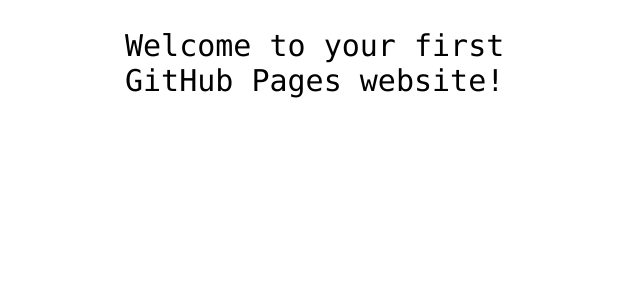
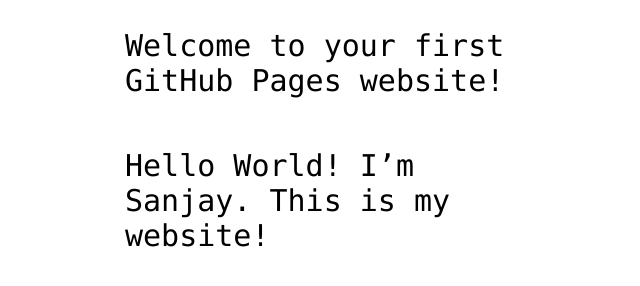
Before and after one commit to smkdev07/hello-world, a plain HTML site: page index.html in a window 1280 px wide. Shown: the part 360-646 px from the top of the page, without its empty margins (315-955 px from the left). Drawn offline with Linux system fonts and the light colour scheme.

Commit message:
Update index.html

```diff
--- a/index.html
+++ b/index.html
@@ -13,6 +13,6 @@
 
 <!-- Change this code here by copy and pasting your template on line 15 -->
 <p>Welcome to your first GitHub Pages website!</p>
-
+<p>Hello World! I’m Sanjay. This is my website!</p>
 </body>
 </html>
```
